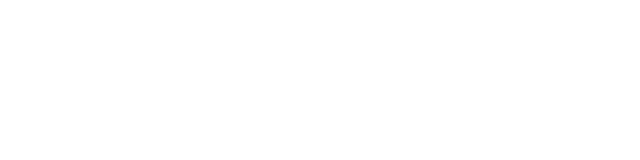
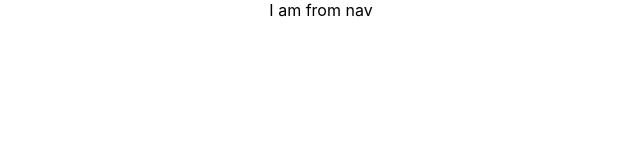
Before and after one commit to RahatBinOamr/Jimnasians-Club, a React (Create React App) app: page / in a window 1280 px wide. Shown: the top 160 px of the page, without its empty margins (319-959 px from the left). Built offline with nearby package versions, Linux system fonts and the light colour scheme.

Commit message:
create component folder

```diff
--- a/src/App.js
+++ b/src/App.js
@@ -1,10 +1,11 @@
-import logo from './logo.svg';
+
 import './App.css';
+import Navbar from './component/Navbar/Navbar';
 
 function App() {
   return (
     <div className="App">
-
+      <Navbar></Navbar>
     </div>
   );
 }
--- /dev/null
+++ b/src/component/Navbar/Navbar.js
@@ -0,0 +1,11 @@
+import React from 'react';
+
+const Navbar = () => {
+    return (
+        <div>
+            I am from nav
+        </div>
+    );
+};
+
+export default Navbar;
```
Also changed, not shown: src/component/Jimnasian/Jimnasian.css (added), src/component/Jimnasian/Jimnasian.js (added), src/component/Jimnasians/Jimnasians.css (added), src/component/Jimnasians/Jimnasians.js (added), src/component/Navbar/Navbar.css (added).
